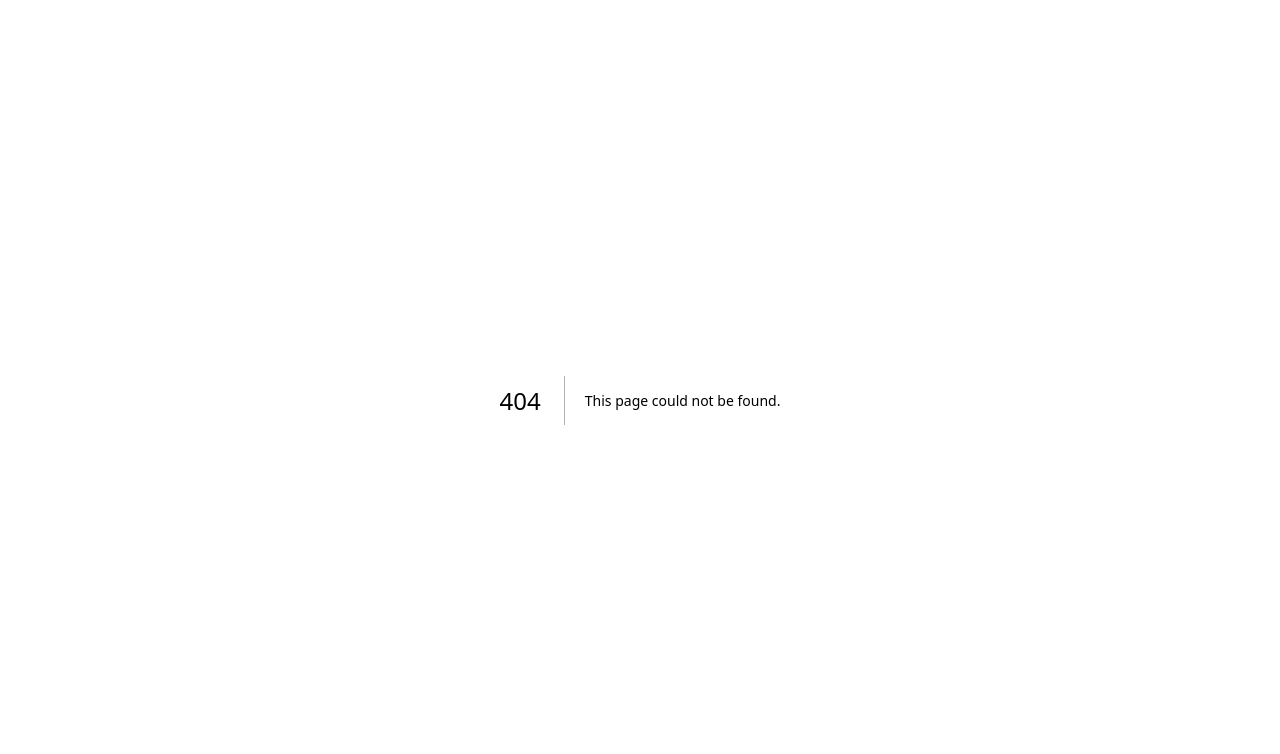
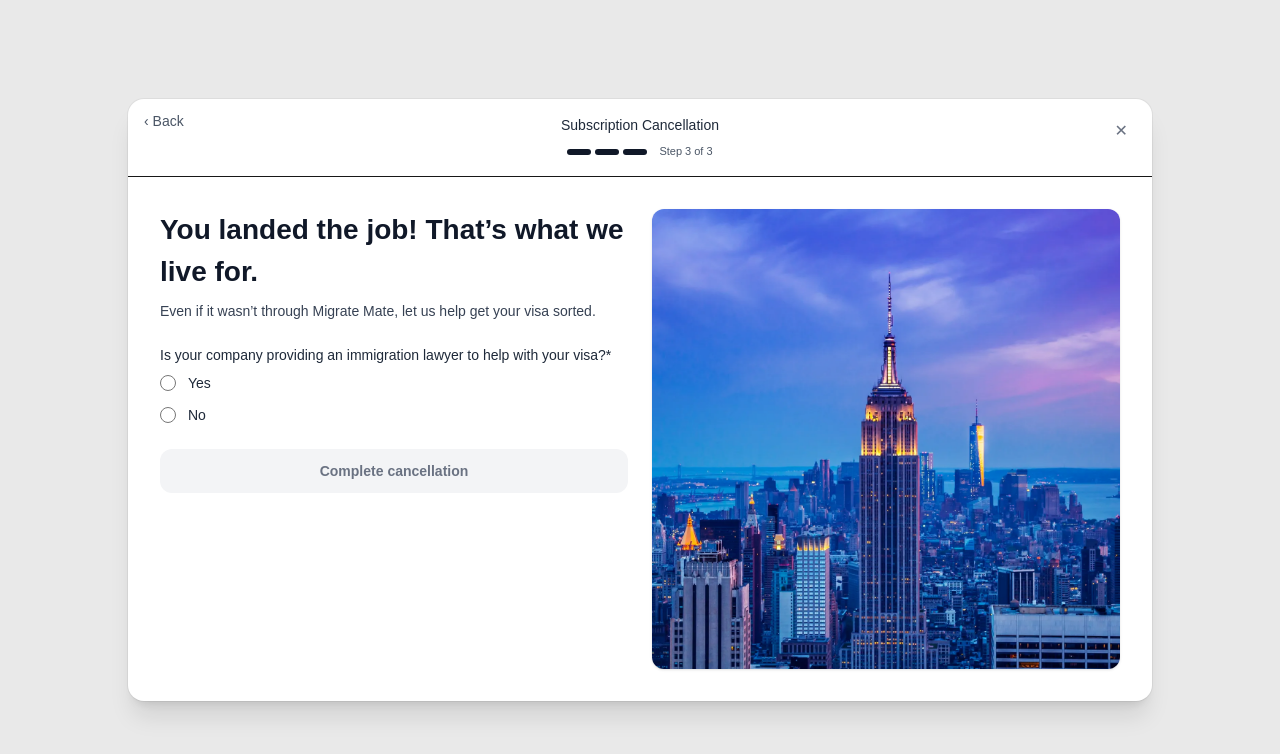
Before and after one commit to Samiz244/mm-cancel-flow-task-Samuel, a Next.js app: page /cancel/visa in a window 1280 px wide. Before the commit this address had no page. Shown: the top 754 px of the page. Built offline with nearby package versions, Linux system fonts and the light colour scheme.

Commit message:
add request for immigration lawyer page.

```diff
--- a/src/app/cancel/improvement/page.tsx
+++ b/src/app/cancel/improvement/page.tsx
@@ -1,57 +1,48 @@
 // src/app/cancel/improvement/page.tsx
 'use client';
 
-import { useRouter, useSearchParams } from 'next/navigation';
-import { useState } from 'react';
+import { useSearchParams, useRouter } from 'next/navigation';
 import Image from 'next/image';
+import { useMemo, useState } from 'react';
 
 export default function ImprovementPage() {
   const router = useRouter();
-  const searchParams = useSearchParams();
+  const sp = useSearchParams();
 
-  // "yes" or "no" from previous page
-  const foundWithMM = (searchParams.get('foundWithMM') || '').toLowerCase();
+  // ✅ Read query param via hook (avoids Next.js sync warning)
+  const foundWithMM = useMemo(() => {
+    const raw = (sp.get('foundWithMM') || '').trim().toLowerCase();
+    if (['yes', 'true', '1', 'y'].includes(raw)) return true;
+    if (['no', 'false', '0', 'n'].includes(raw)) return false;
+    return false;
+  }, [sp]);
 
-  const [text, setText] = useState('');
-  const minChars = 25;
-  const canContinue = text.trim().length >= minChars;
+  const [feedback, setFeedback] = useState('');
+  const isValid = feedback.trim().length >= 25;
 
   const handleContinue = () => {
-    if (!canContinue) return;
-
-    // Route based on the Q1 answer we received
-    const nextRoute =
-      foundWithMM === 'yes'
-        ? '/cancel/job-success/with-mm'      // TODO: build this page later
-        : '/cancel/job-success/not-with-mm';  // TODO: build this page later
-
-    router.push(nextRoute);
+    if (!isValid) return;
+    router.push(`/cancel/visa?foundWithMM=${foundWithMM ? 'yes' : 'no'}`);
   };
 
   return (
     <main className="min-h-screen bg-[#bfbfbf]/35 flex items-center justify-center p-4">
       <div className="w-full max-w-5xl rounded-2xl bg-white shadow-xl ring-1 ring-black/5 overflow-hidden">
-
         {/* Header */}
         <div className="relative border-b px-4 sm:px-6 py-3 sm:py-4">
-          {/* Back */}
           <button
             onClick={() => router.back()}
-            className="absolute left-3 top-3 sm:left-4 sm:top-3 flex items-center gap-1.5 text-xs sm:text-sm text-gray-600 hover:text-gray-800"
+            className="absolute left-3 top-3 sm:left-4 sm:top-3 text-xs sm:text-sm text-gray-600"
           >
-            <span aria-hidden>‹</span> Back
+            ‹ Back
           </button>
-
-          {/* Centered title */}
           <h2 className="text-center text-[12px] sm:text-sm font-medium text-gray-800">
             Subscription Cancellation
           </h2>
-
-          {/* Close */}
           <button
             onClick={() => router.push('/')}
             aria-label="Close"
-            className="absolute right-3 top-2.5 sm:right-4 sm:top-3 rounded p-2 text-gray-500 hover:bg-gray-100 hover:text-gray-700"
+            className="absolute right-3 top-2.5 sm:right-4 sm:top-3 rounded p-2 text-gray-500"
           >
             ✕
           </button>
@@ -70,37 +61,35 @@ export default function ImprovementPage() {
         {/* Content */}
         <div className="grid grid-cols-1 md:grid-cols-2 gap-6 p-4 sm:p-6 md:p-8 items-start">
           {/* LEFT: prompt + textarea */}
-          <div className="order-2 md:order-1">
-            <h1 className="text-[22px] sm:text-[26px] font-extrabold leading-snug text-gray-900">
-              What’s one thing you wish we<br className="hidden sm:block" />
-              could’ve helped you with?
+          <div>
+            <h1 className="text-[20px] sm:text-[26px] md:text-[28px] font-extrabold text-gray-900">
+              What’s one thing you wish we could’ve helped you with?
             </h1>
-
-            <p className="mt-3 text-[12px] sm:text-sm text-gray-600">
-              We’re always looking to improve, your thoughts can help us
-              make Migrate Mate more useful for others.
+            <p className="mt-2 text-[12px] sm:text-sm text-gray-600">
+              We’re always looking to improve; your thoughts can help us make Migrate Mate more useful for others.
             </p>
 
             <div className="mt-4">
               <textarea
-                rows={5}
-                value={text}
-                onChange={(e) => setText(e.target.value)}
-                placeholder=""
-                className="w-full rounded-xl border border-gray-300 px-3 py-3 text-sm outline-none focus:ring-2 focus:ring-gray-200"
+                rows={6}
+                className="w-full rounded-lg border border-gray-300 px-3 py-2 text-sm outline-none focus:ring-2 focus:ring-gray-200"
+                placeholder="Min 25 characters"
+                value={feedback}
+                onChange={(e) => setFeedback(e.target.value)}
               />
-              <div className="mt-1 text-[11px] text-gray-500 text-right">
-                Min {minChars} characters ({text.trim().length}/{minChars})
+              <div className="mt-1 text-[11px] text-gray-500">
+                {`Min 25 characters (${feedback.trim().length}/25)`}
               </div>
             </div>
 
             <div className="mt-6">
               <button
+                type="button"
+                disabled={!isValid}
                 onClick={handleContinue}
-                disabled={!canContinue}
-                className={`w-full rounded-xl py-3 text-sm font-semibold text-center transition
-                  ${canContinue ? 'bg-black text-white hover:bg-black/90' : 'bg-gray-100 text-gray-500 cursor-not-allowed'}
-                `}
+                className={`w-full rounded-xl py-3 text-sm font-semibold transition ${
+                  isValid ? 'bg-gray-900 text-white hover:bg-black' : 'bg-gray-100 text-gray-500 cursor-not-allowed'
+                }`}
               >
                 Continue
               </button>
@@ -108,8 +97,8 @@ export default function ImprovementPage() {
           </div>
 
           {/* RIGHT: image (desktop only) */}
-<div className="order-2 hidden md:block">
-  <div className="relative w-full h-[360px] lg:h-[420px]">
+          <div className="hidden md:block">
+            <div className="relative w-full h-[360px] lg:h-[460px]">
               <Image
                 src="/images/empire-state-compressed.jpg"
                 alt="City skyline"
--- /dev/null
+++ b/src/app/cancel/visa/page.tsx
@@ -0,0 +1,173 @@
+// src/app/cancel/visa/page.tsx
+'use client';
+
+import { useMemo, useState } from 'react';
+import { useSearchParams, useRouter } from 'next/navigation';
+import Image from 'next/image';
+
+type LawyerAns = 'yes' | 'no' | null;
+
+export default function VisaPage() {
+  const router = useRouter();
+  const sp = useSearchParams();
+
+  // ✅ derive foundWithMM from query safely
+  const foundWithMM = useMemo(() => {
+    const raw = (sp.get('foundWithMM') || '').trim().toLowerCase();
+    if (['yes', 'true', '1', 'y'].includes(raw)) return true;
+    if (['no', 'false', '0', 'n'].includes(raw)) return false;
+    return false;
+  }, [sp]);
+
+  const title = foundWithMM
+    ? "We helped you land the job, now let’s help you secure your visa."
+    : "You landed the job! That’s what we live for.";
+
+  const subIntro = foundWithMM
+    ? null
+    : "Even if it wasn’t through Migrate Mate, let us help get your visa sorted.";
+
+  const [lawyer, setLawyer] = useState<LawyerAns>(null);
+  const [visa, setVisa] = useState('');
+
+  const needsVisaText = lawyer === 'yes' || lawyer === 'no';
+  const canSubmit = !!lawyer && (!needsVisaText || visa.trim().length > 0);
+
+  const handleComplete = () => {
+    if (!canSubmit) return;
+    router.push('/cancel/cancellation');
+  };
+
+  return (
+    <main className="min-h-screen bg-[#bfbfbf]/35 flex items-center justify-center p-4">
+      <div className="w-full max-w-5xl rounded-2xl bg-white shadow-xl ring-1 ring-black/5 overflow-hidden">
+        {/* Header */}
+        <div className="relative border-b px-4 sm:px-6 py-3 sm:py-4">
+          <button
+            onClick={() => router.back()}
+            className="absolute left-3 top-3 sm:left-4 sm:top-3 text-xs sm:text-sm text-gray-600"
+          >
+            ‹ Back
+          </button>
+          <h2 className="text-center text-[12px] sm:text-sm font-medium text-gray-800">
+            Subscription Cancellation
+          </h2>
+          <button
+            onClick={() => router.push('/')}
+            aria-label="Close"
+            className="absolute right-3 top-2.5 sm:right-4 sm:top-3 rounded p-2 text-gray-500"
+          >
+            ✕
+          </button>
+
+          {/* Progress */}
+          <div className="mt-2 flex items-center justify-center gap-3">
+            <div className="flex items-center gap-1">
+              <span className="inline-block h-1.5 w-6 rounded-full bg-gray-900" />
+              <span className="inline-block h-1.5 w-6 rounded-full bg-gray-900" />
+              <span className="inline-block h-1.5 w-6 rounded-full bg-gray-900" />
+            </div>
+            <span className="text-[11px] text-gray-600">Step 3 of 3</span>
+          </div>
+        </div>
+
+        {/* Content */}
+        <div className="grid grid-cols-1 md:grid-cols-2 gap-6 p-4 sm:p-6 md:p-8 items-start">
+          {/* LEFT */}
+          <div>
+            <h1 className="text-[20px] sm:text-[26px] md:text-[28px] font-extrabold text-gray-900">
+              {title}
+            </h1>
+            {subIntro && <p className="mt-2 text-sm text-gray-700">{subIntro}</p>}
+
+            <div className="mt-6">
+              <p className="text-[12px] sm:text-sm font-medium text-gray-800 mb-2">
+                Is your company providing an immigration lawyer to help with your visa?*
+              </p>
+
+              <div className="space-y-3">
+                <label className="flex items-center gap-3 cursor-pointer">
+                  <input
+                    type="radio"
+                    name="lawyer"
+                    className="h-4 w-4"
+                    checked={lawyer === 'yes'}
+                    onChange={() => setLawyer('yes')}
+                  />
+                  <span className="text-sm text-gray-800">Yes</span>
+                </label>
+                <label className="flex items-center gap-3 cursor-pointer">
+                  <input
+                    type="radio"
+                    name="lawyer"
+                    className="h-4 w-4"
+                    checked={lawyer === 'no'}
+                    onChange={() => setLawyer('no')}
+                  />
+                  <span className="text-sm text-gray-800">No</span>
+                </label>
+              </div>
+
+              {lawyer === 'yes' && (
+                <div className="mt-5">
+                  <label className="block text-xs text-gray-600 mb-2">
+                    What visa will you be applying for?
+                  </label>
+                  <input
+                    type="text"
+                    value={visa}
+                    onChange={(e) => setVisa(e.target.value)}
+                    className="w-full rounded-lg border border-gray-300 px-3 py-2 text-sm outline-none focus:ring-2 focus:ring-gray-200"
+                    placeholder="e.g., H‑1B, O‑1, TN..."
+                  />
+                </div>
+              )}
+
+              {lawyer === 'no' && (
+                <div className="mt-5">
+                  <p className="text-xs text-gray-600 mb-2">
+                    We can connect you with one of our trusted partners. Which visa would you like to apply for?
+                  </p>
+                  <input
+                    type="text"
+                    value={visa}
+                    onChange={(e) => setVisa(e.target.value)}
+                    className="w-full rounded-lg border border-gray-300 px-3 py-2 text-sm outline-none focus:ring-2 focus:ring-gray-200"
+                    placeholder="e.g., H‑1B, O‑1, TN..."
+                  />
+                </div>
+              )}
+
+              <div className="mt-6">
+                <button
+                  type="button"
+                  disabled={!canSubmit}
+                  onClick={handleComplete}
+                  className={`w-full rounded-xl py-3 text-sm font-semibold transition ${
+                    canSubmit ? 'bg-gray-900 text-white hover:bg-black' : 'bg-gray-100 text-gray-500 cursor-not-allowed'
+                  }`}
+                >
+                  Complete cancellation
+                </button>
+              </div>
+            </div>
+          </div>
+
+          {/* RIGHT: image (desktop only) */}
+          <div className="hidden md:block">
+            <div className="relative w-full h-[380px] lg:h-[460px]">
+              <Image
+                src="/images/empire-state-compressed.jpg"
+                alt="City skyline"
+                fill
+                sizes="(min-width: 1024px) 40vw, (min-width: 768px) 50vw"
+                className="rounded-xl object-cover shadow-sm"
+                priority
+              />
+            </div>
+          </div>
+        </div>
+      </div>
+    </main>
+  );
+}
```
Lines whose indentation alone changed are shown as unchanged.
